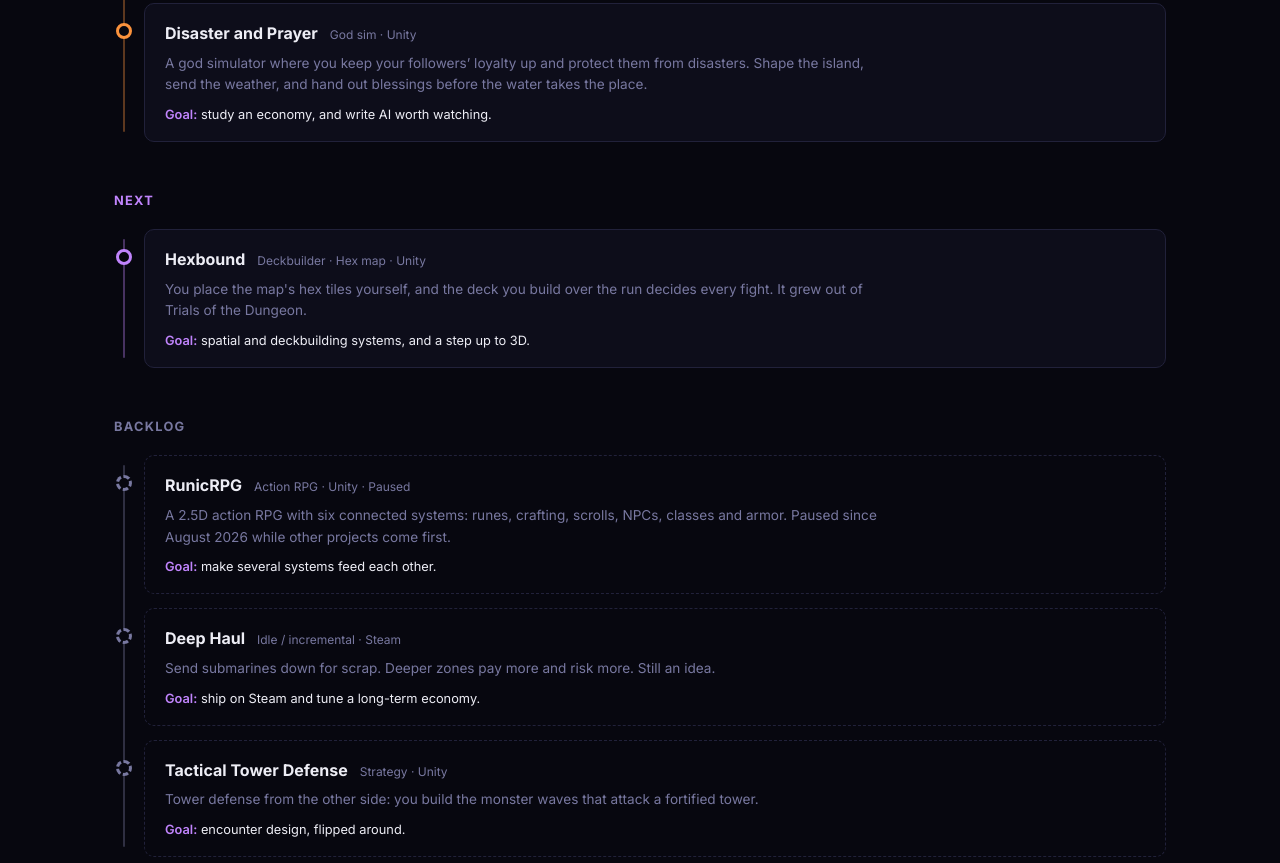
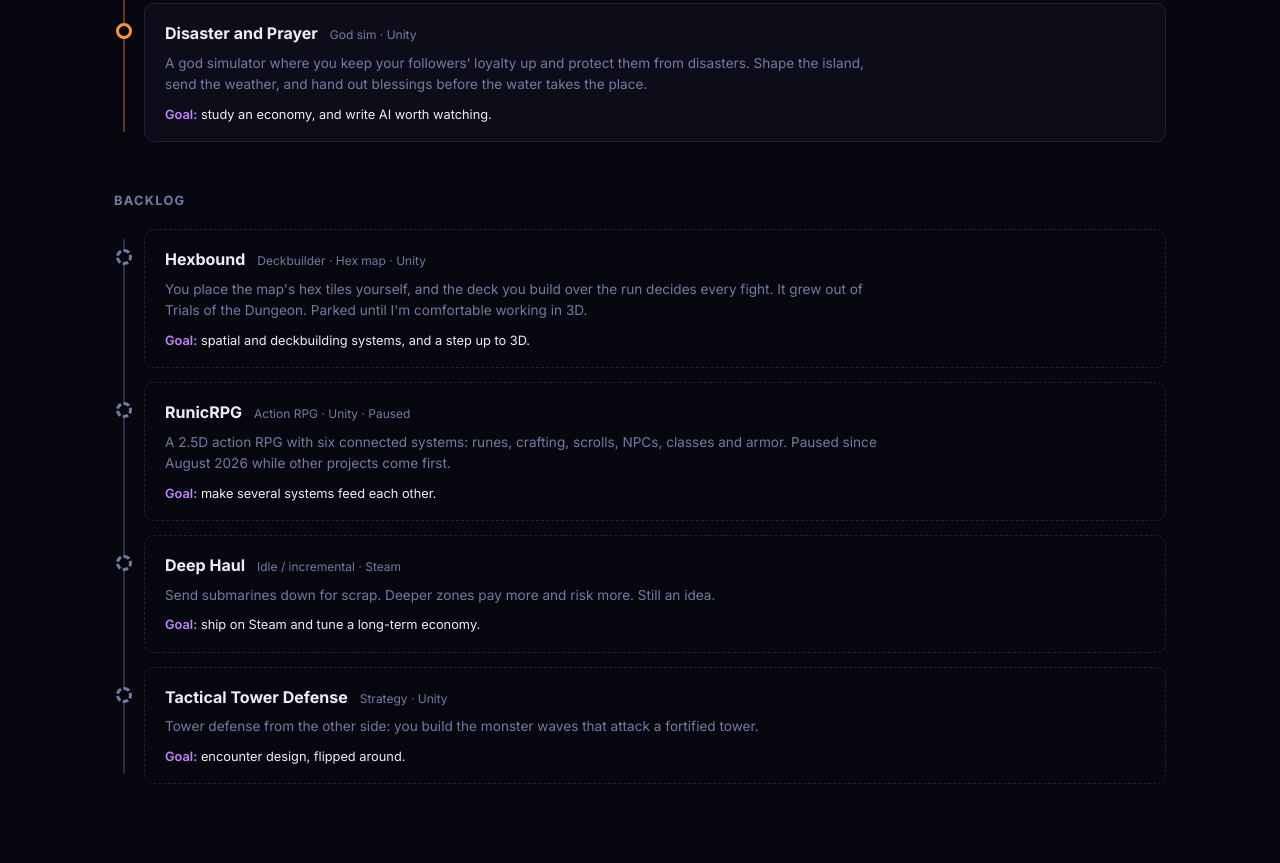
Before and after one commit to Dekeloni2/portfolio-website, a plain HTML site: page roadmap.html in a window 1280 px wide. Shown: the part 1657-2520 px from the top of the page. Drawn offline with nearby package versions, Linux system fonts and the light colour scheme; a web font is replaced by a local one.

Commit message:
Update roadmap.html

```diff
--- a/roadmap.html
+++ b/roadmap.html
@@ -188,20 +188,14 @@
       </ol>
     </div>
 
-    <div class="rm-phase ph-plan">
-      <h3>Next</h3>
+    <div class="rm-phase ph-backlog">
+      <h3>Backlog</h3>
       <ol class="rm-list">
         <li class="rm-item"><div class="rm-card">
           <div class="rm-top"><span class="rm-title">Hexbound</span><span class="rm-genre">Deckbuilder · Hex map · Unity</span></div>
-          <p class="rm-desc">You place the map's hex tiles yourself, and the deck you build over the run decides every fight. It grew out of Trials of the Dungeon.</p>
+          <p class="rm-desc">You place the map's hex tiles yourself, and the deck you build over the run decides every fight. It grew out of Trials of the Dungeon. Parked until I'm comfortable working in 3D.</p>
           <p class="rm-goal"><span>Goal:</span> spatial and deckbuilding systems, and a step up to 3D.</p>
         </div></li>
-      </ol>
-    </div>
-
-    <div class="rm-phase ph-backlog">
-      <h3>Backlog</h3>
-      <ol class="rm-list">
         <li class="rm-item"><a class="rm-card" href="games/sidescroller.html">
           <div class="rm-top"><span class="rm-title">RunicRPG</span><span class="rm-genre">Action RPG · Unity · Paused</span></div>
           <p class="rm-desc">A 2.5D action RPG with six connected systems: runes, crafting, scrolls, NPCs, classes and armor. Paused since August 2026 while other projects come first.</p>
```
